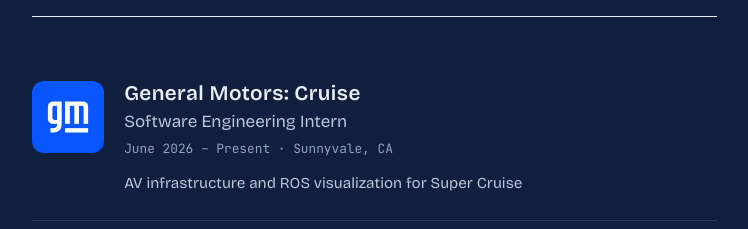
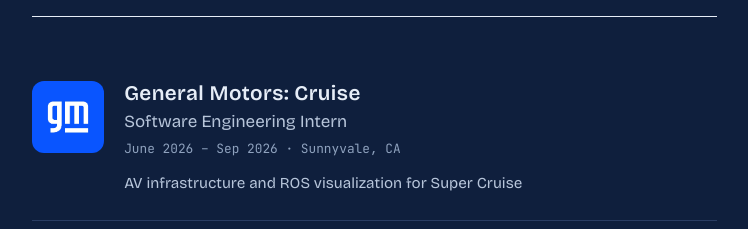
Before and after one commit to akshaisrin/akshaisrin.github.io, a React (Create React App) app: page / in a window 1280 px wide. Shown: the part 1800-2029 px from the top of the page, without its empty margins (515-1263 px from the left). Built offline with nearby package versions, Linux system fonts and the light colour scheme.

Commit message:
Modified experience + resume

```diff
--- a/src/components/Experience.js
+++ b/src/components/Experience.js
@@ -11,13 +11,13 @@
   {
     company: 'General Motors: Cruise',
     position: 'Software Engineering Intern',
-    year: 'June 2026 – Present',
+    year: 'June 2026 – Sep 2026',
     location: 'Sunnyvale, CA',
     summary: 'AV infrastructure and ROS visualization for Super Cruise',
-    description: `Developing autonomous vehicle infrastructure for a web-based platform visualizing multi-source ROS data streams
-                  Accelerating machine learning workflows by optimizing spatial data rendering tools used to validate perception and localization model outputs
-                  Optimizing 3D panel data hierarchy interface to streamline how engineers navigate, filter, and render dense spatial datasets and real-time sensor logs`,
-    skills: ['TypeScript', 'ROS', 'Python', 'Webviz.io', 'Git'],
+    description: `Developed autonomous vehicle infrastructure for a web-based platform visualizing multi-source ROS data streams
+                  Engineered a diagnostic telemetry tool that generates failure reports, provisions GCS buckets via Terraform for log retention, and dispatches Slack alerts for developer triage
+                  Shipped 4 features streamlining topic tree navigation for 800+ users, including availability filtering for node inputs based on ROS bag contents`,
+    skills: ['TypeScript', 'ROS', 'GCP', 'Terraform', 'Git'],
     image: GMLogo,
   },
   {
@@ -54,7 +54,8 @@
     description: `Founded and leading a 40+ member student organization to deliver AI-driven tech solutions for businesses
                   Built pipeline of 6 active client projects within 3 months, including computer vision analytics for regional bagel chain and cloud infrastructure migration for municipal fire department
                   Developed agentic AI outreach bot that utilizes the Anthropic/Claude API to discover and initiate first-level sales funnel contact with potential clients (2000+ leads)
-                  Established strategic partnerships and client relations with Pinterest, SAP, Accenture, and the Seattle Mariners`,
+                  Drove corporate engagement and event strategy by partnering with companies including OpenAI, Meta, Microsoft, Bain & Co., Liberty Global, Deloitte, Accenture, and the Seattle Mariners
+`,
     skills: ['Python', 'Claude API'],
     image: TCALogo,
   },
```
Also changed, not shown: 1 other file (tests, documents, lock files or other folders).
